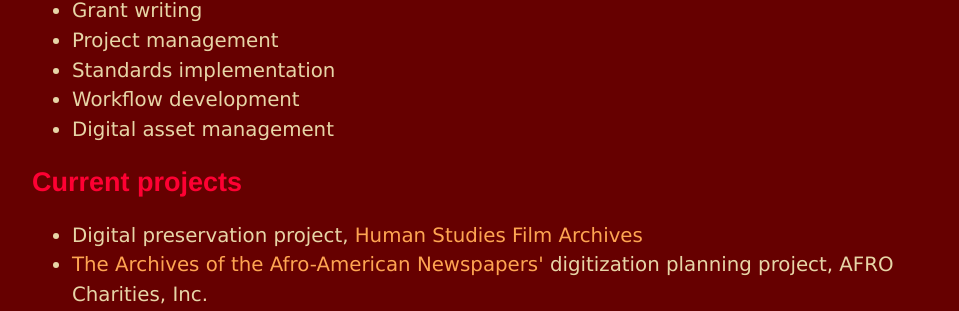
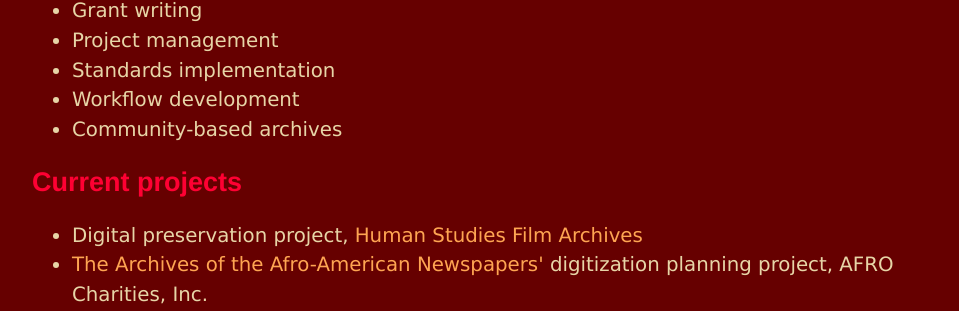
Before and after one commit to megan-mcshea/megan-mcshea.github.io, a Jekyll site: the page built from archivist.html, in a window 1280 px wide. Shown: the part 489-800 px from the top of the page, without its empty margins (160-1119 px from the left). Built offline with Jekyll 4.4.1, drawn with Linux system fonts in a browser that asks for light colours.

Commit message:
Update archivist.html

```diff
--- a/archivist.html
+++ b/archivist.html
@@ -16,7 +16,7 @@ title: Megan McShea, archivist
 	<li>Project management</li>
 	<li>Standards implementation</li>
 	<li>Workflow development</li>
-	<li>Digital asset management</li></ul>
+	<li>Community-based archives</li></ul>
 
 	<h2>Current projects</h2>
 	<ul><li>Digital preservation project, <a href="https://www.youtube.com/user/HSFAFilmClips" target="_blank">Human Studies Film Archives</a></li>
```
